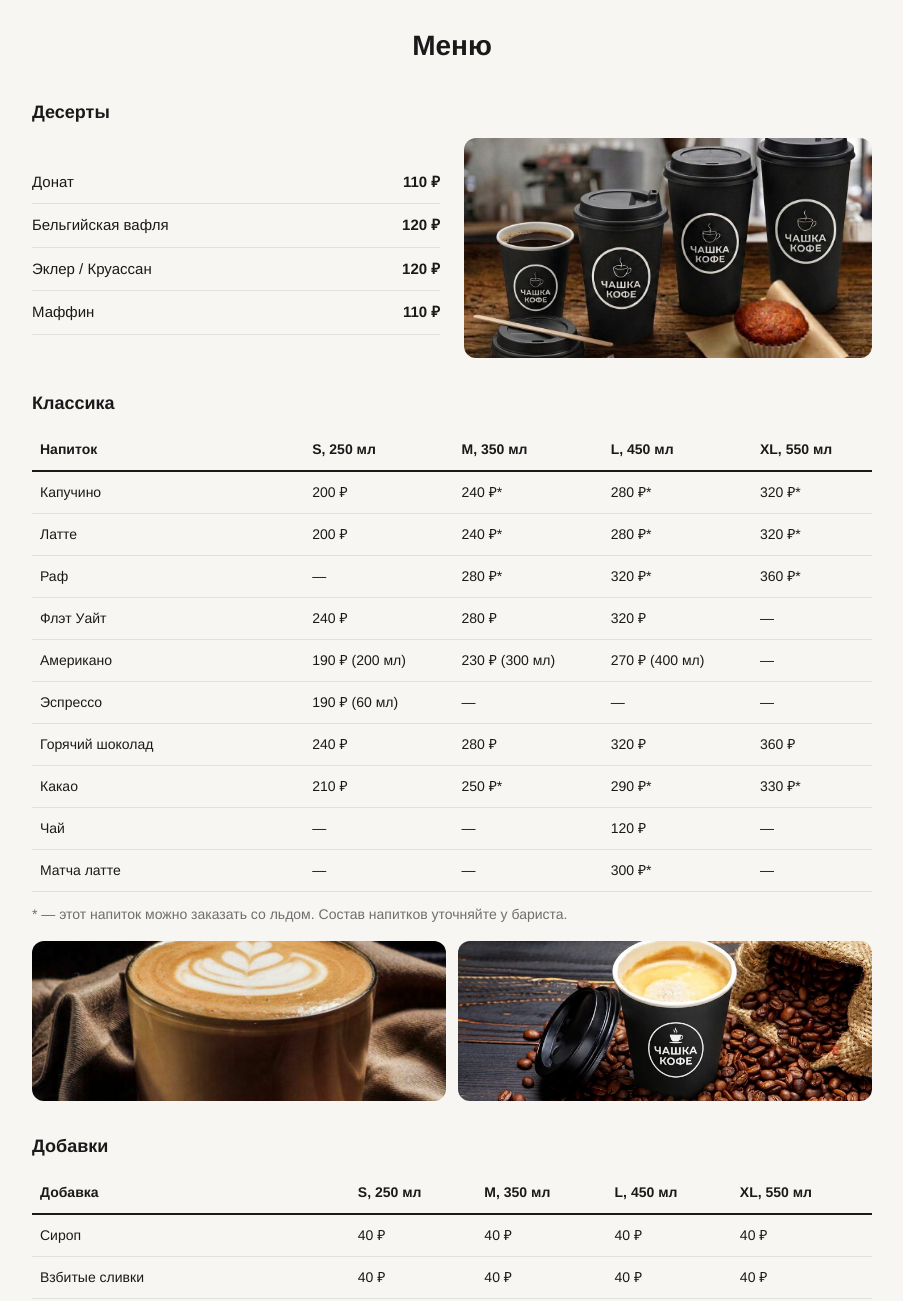
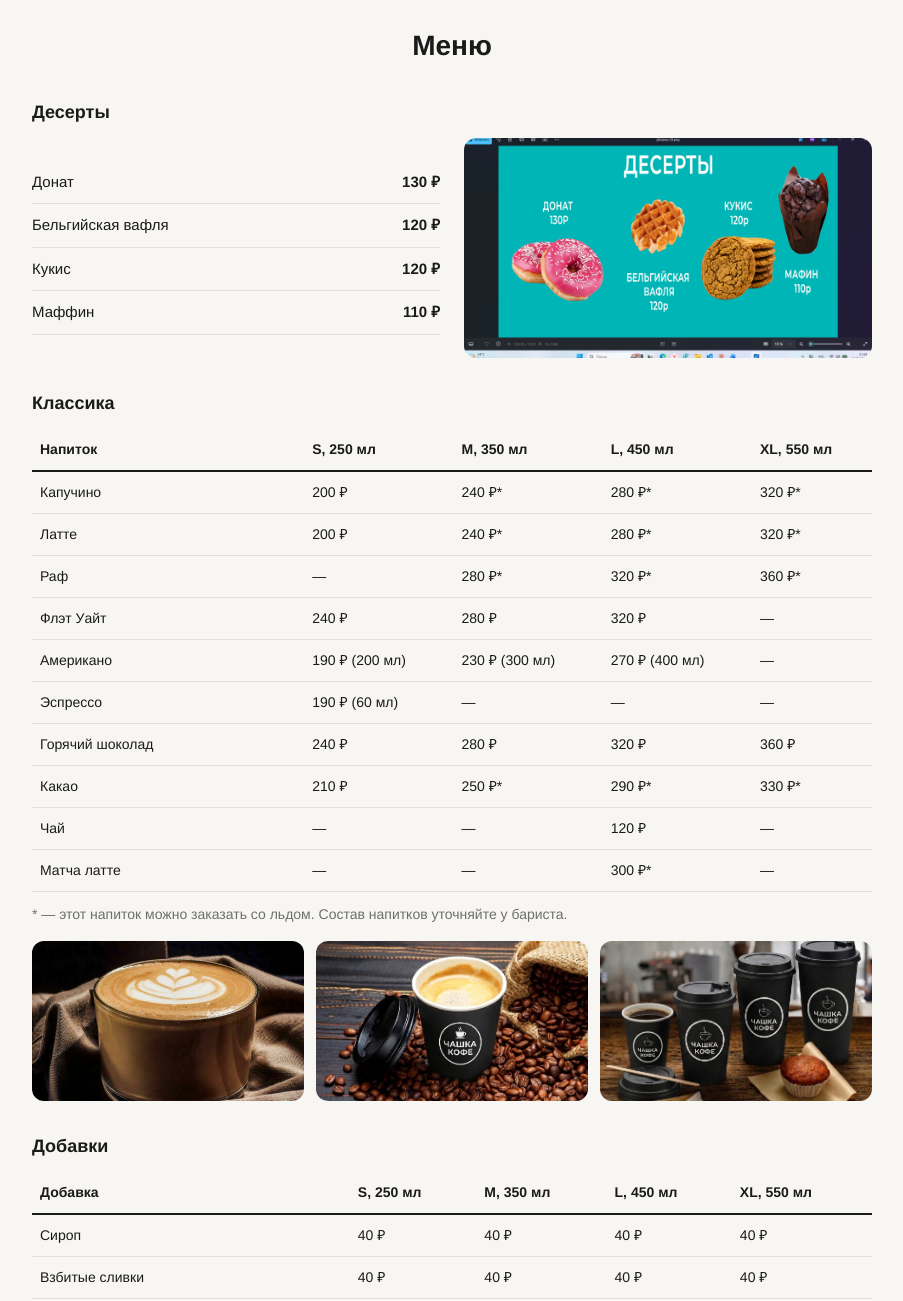
Before and after one commit to demykinairina1-hash/chashka-kofe-site, a plain HTML site: page index.html in a window 1280 px wide. Shown: the part 1380-2681 px from the top of the page, without its empty margins (188-1091 px from the left). Drawn offline with Linux system fonts and the light colour scheme.

Commit message:
Обновить раздел десертов реальным фото меню (донат 130р, кукис вместо эклера)

```diff
--- a/index.html
+++ b/index.html
@@ -63,12 +63,12 @@
     <h3 class="menu__subtitle">Десерты</h3>
     <div class="menu__intro">
       <ul class="menu__list">
-        <li><span>Донат</span><span class="price">110 ₽</span></li>
+        <li><span>Донат</span><span class="price">130 ₽</span></li>
         <li><span>Бельгийская вафля</span><span class="price">120 ₽</span></li>
-        <li><span>Эклер / Круассан</span><span class="price">120 ₽</span></li>
+        <li><span>Кукис</span><span class="price">120 ₽</span></li>
         <li><span>Маффин</span><span class="price">110 ₽</span></li>
       </ul>
-      <img class="menu__intro-photo" src="assets/img/cups-muffin.jpg" alt="Десерты и кофе «Чашка кофе»">
+      <img class="menu__intro-photo" src="assets/img/desserts.jpg" alt="Десерты «Чашка кофе»: донат, бельгийская вафля, кукис, маффин">
     </div>
 
     <h3 class="menu__subtitle">Классика</h3>
@@ -92,9 +92,10 @@
       </table>
     </div>
     <p class="menu__note">* — этот напиток можно заказать со льдом. Состав напитков уточняйте у бариста.</p>
-    <div class="menu__photos menu__photos--2">
+    <div class="menu__photos menu__photos--3">
       <img src="assets/img/latte-cloth.jpg" alt="Латте «Чашка кофе»">
       <img src="assets/img/coffee-beans-cup.jpg" alt="Эспрессо «Чашка кофе»">
+      <img src="assets/img/cups-muffin.jpg" alt="Размеры стаканов «Чашка кофе»">
     </div>
 
     <h3 class="menu__subtitle">Добавки</h3>
```
Also changed, not shown: assets/img/desserts.jpg (added).
